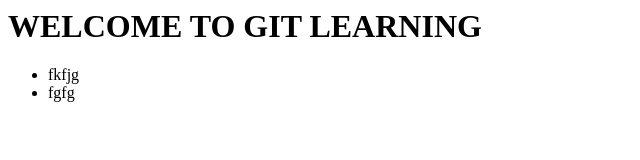
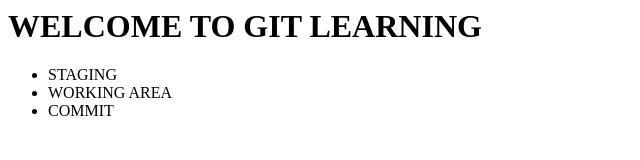
Before and after one commit to horizontry/gitlearn, a plain HTML site: page index.html in a window 1280 px wide. Shown: the whole page, without its empty margins (0-640 px from the left). Drawn offline with Linux system fonts and the light colour scheme.

Commit message:
newtally

```diff
--- a/index.html
+++ b/index.html
@@ -1,10 +1,10 @@
 <html>
 <body>
 	<h1>WELCOME TO GIT LEARNING</h1>
-	<ul><li>fkfjg
+	<ul><li>STAGING
 	</li>
-	<li>fgfg</li>
-
+	<li>WORKING AREA</li>
+	<li>COMMIT</li>
 	</ul>
 </body>
 
```
Also changed, not shown: 1 other file.
